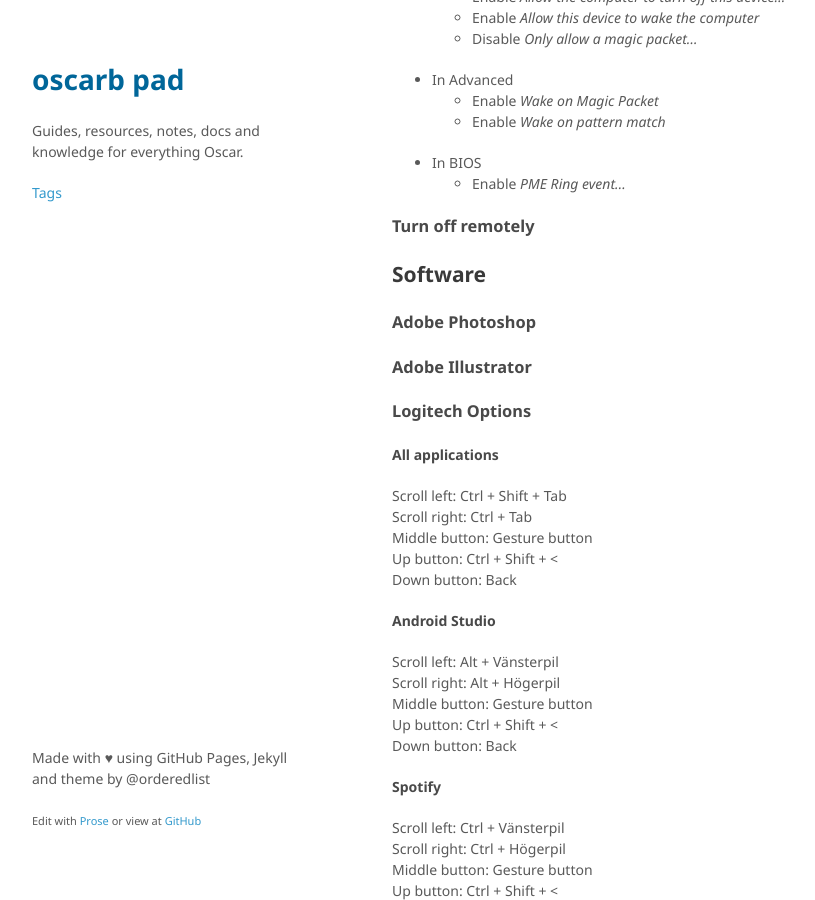
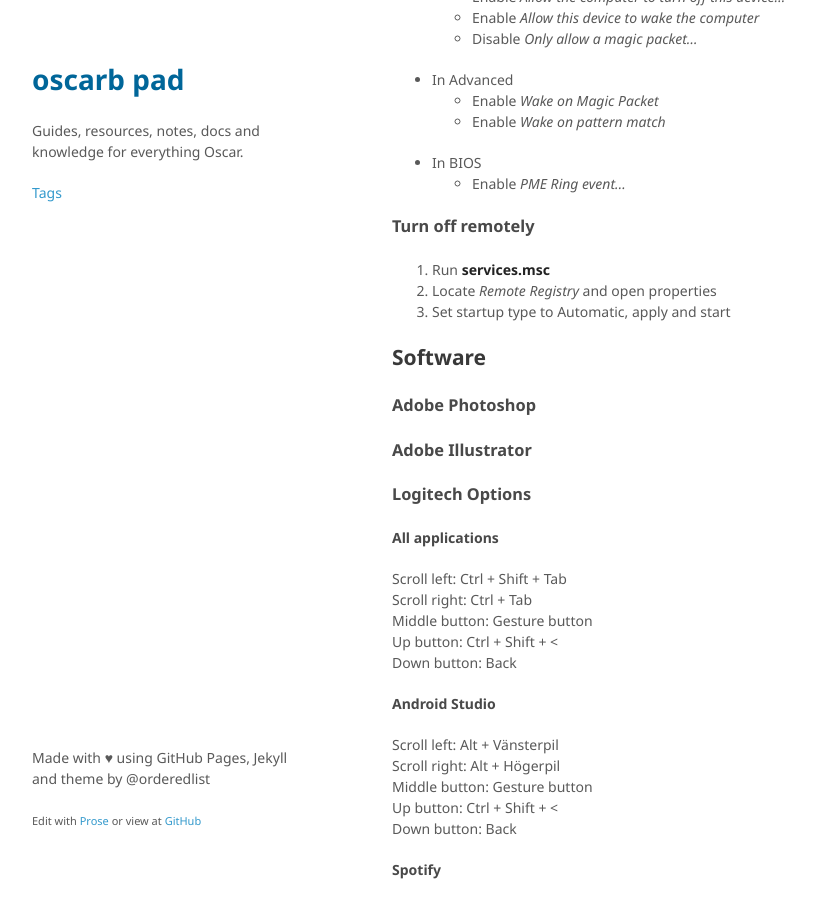
Before and after one commit to oscarb/pad, a Jekyll site: the page built from _docs/windows-10-essentials.md, in a window 1280 px wide and 900 px high, scrolled down 5036 px. Shown: the whole window, without its empty margins (128-943 px from the left). Built offline with Jekyll 4.4.1, drawn with Linux system fonts in a browser that asks for light colours; some web fonts are replaced.

Commit message:
Update windows-10-essentials.md

```diff
--- a/_docs/windows-10-essentials.md
+++ b/_docs/windows-10-essentials.md
@@ -187,6 +187,9 @@ Register-ScheduledTask -TaskName "UserSwitch_Enable" -Trigger $Trigger -User $Us
 
 ### Turn off remotely
 
+0. Run **services.msc**
+0. Locate *Remote Registry* and open properties
+  0. Set startup type to Automatic, apply and start
 
 
 
```
